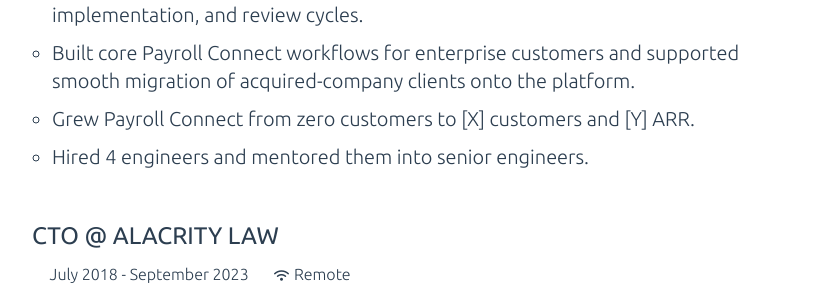
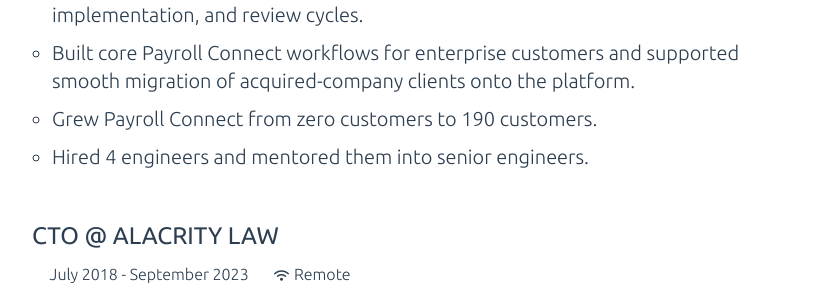
Before and after one commit to msvab/msvab.github.io, a Jekyll site: the page built from resume.html, in a window 1280 px wide and 900 px high, scrolled down 798 px. Shown: the part 153-453 px from the top of the window, without its empty margins (228-1042 px from the left). Built offline with Jekyll 4.4.1, drawn with Linux system fonts in a browser that asks for light colours.

Commit message:
Finalize Deel customer growth metric

```diff
--- a/resume.html
+++ b/resume.html
@@ -38,7 +38,7 @@
       <li>Drive architecture, technical direction, and security posture across the Payroll Connect product suite.</li>
       <li>Integrated AI agents into team workflows to speed up feature planning, implementation, and review cycles.</li>
       <li>Built core Payroll Connect workflows for enterprise customers and supported smooth migration of acquired-company clients onto the platform.</li>
-      <li>Grew Payroll Connect from zero customers to [X] customers and [Y] ARR.</li>
+      <li>Grew Payroll Connect from zero customers to 190 customers.</li>
       <li>Hired 4 engineers and mentored them into senior engineers.</li>
     </ul>
   </div>
```
